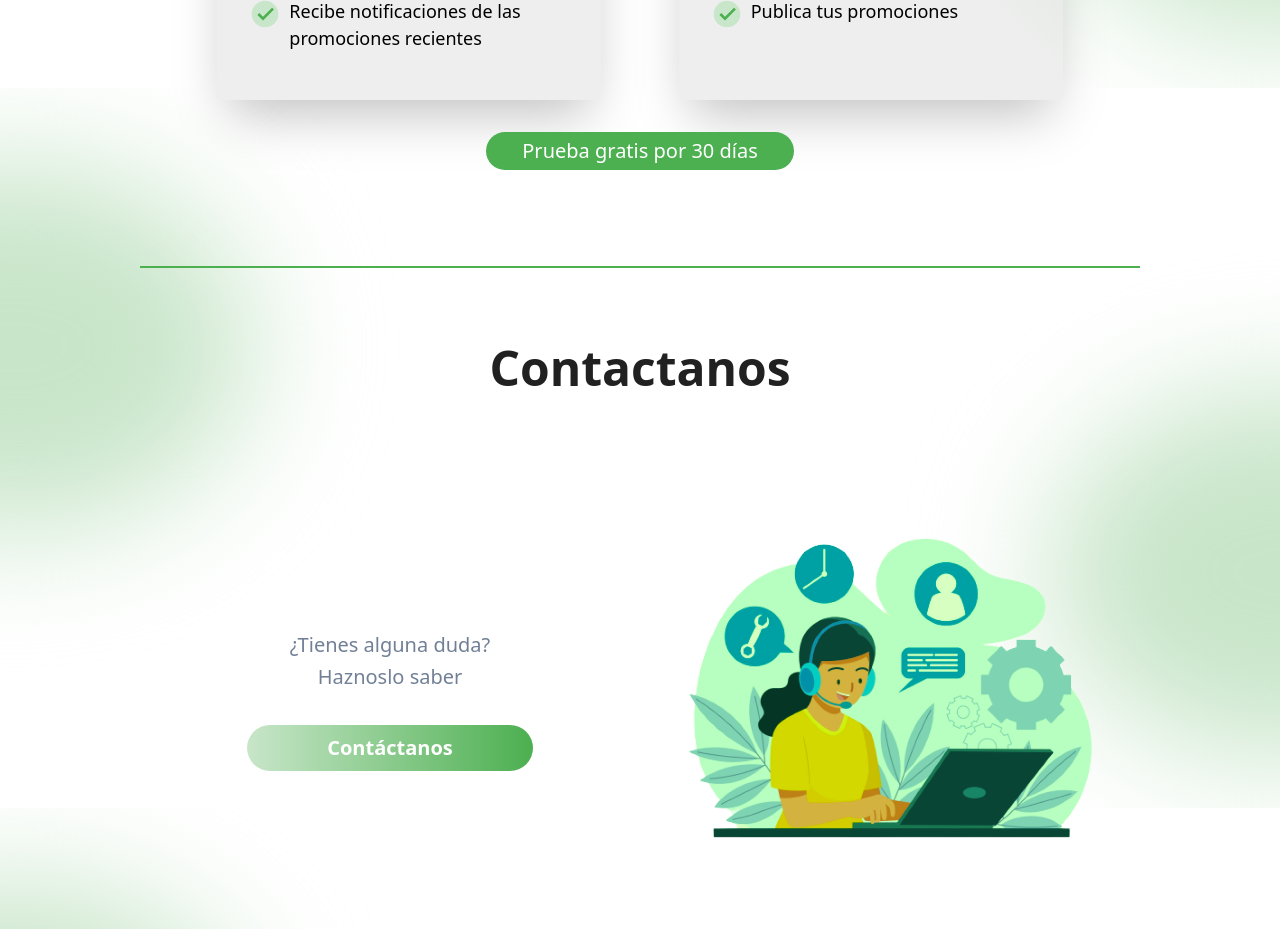
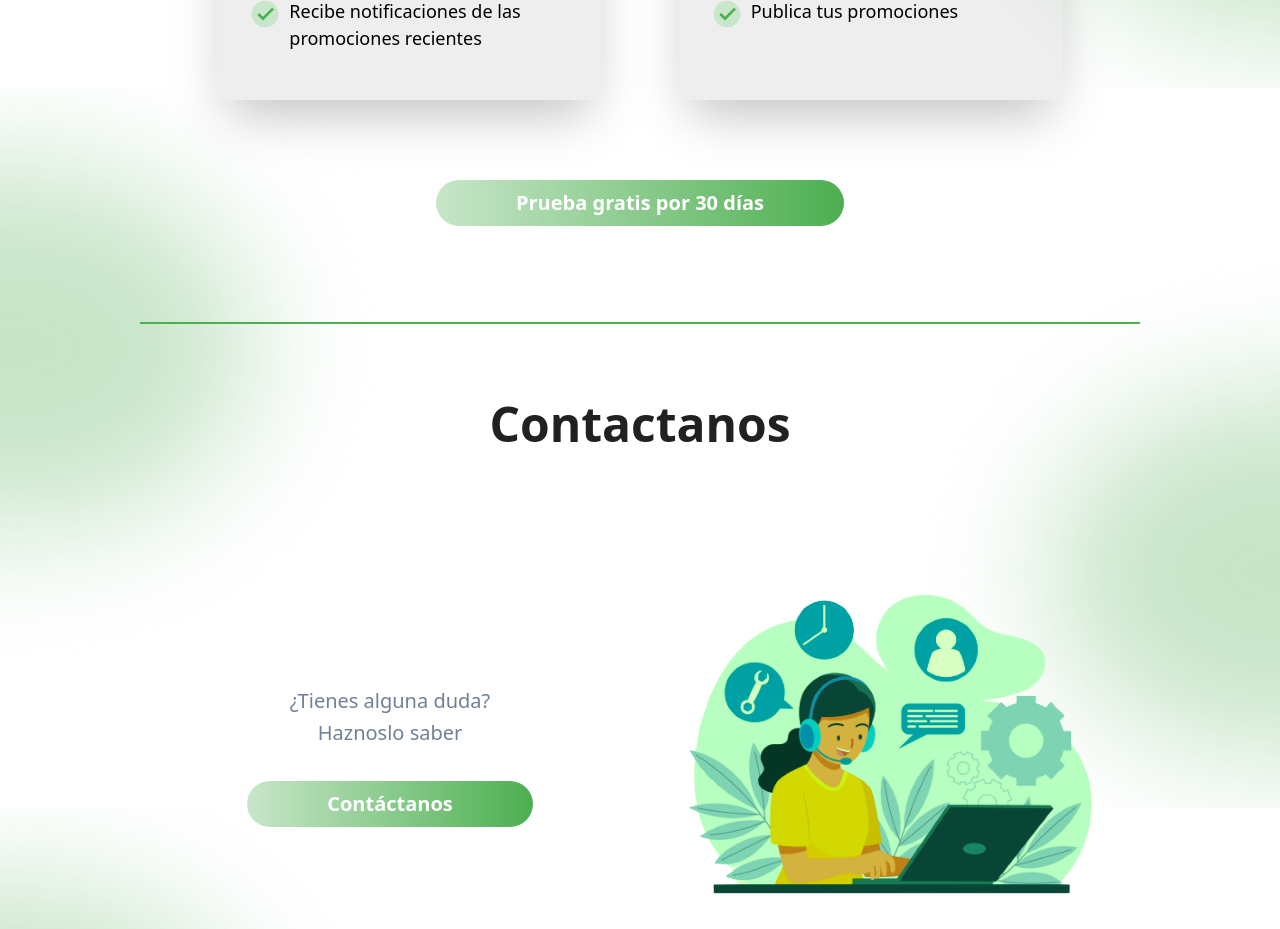
Before and after one commit to JohanRestrepo19/turistriada, a Next.js app: page / in a window 1280 px wide. Shown: the part 4232-5161 px from the top of the page. Built offline with nearby package versions, Linux system fonts and the light colour scheme.

Commit message:
style: create new button style in benefit

```diff
--- a/src/templates/Plans.tsx
+++ b/src/templates/Plans.tsx
@@ -24,7 +24,7 @@ const Plans = () => (
       />
     </div>
     <div className="flex justify-center">
-      <button className="rounded-full mt-8 bg-primary-base text-white px-9 py-1 text-xl hover:bg-primary-dark">
+      <button className="rounded-full font-bold mt-20 bg-gradient-to-r from-primary-light to-primary-base text-white px-20 py-2 text-xl hover:ring hover:ring-primary-light">
         Prueba gratis por 30 días
       </button>
     </div>
```
